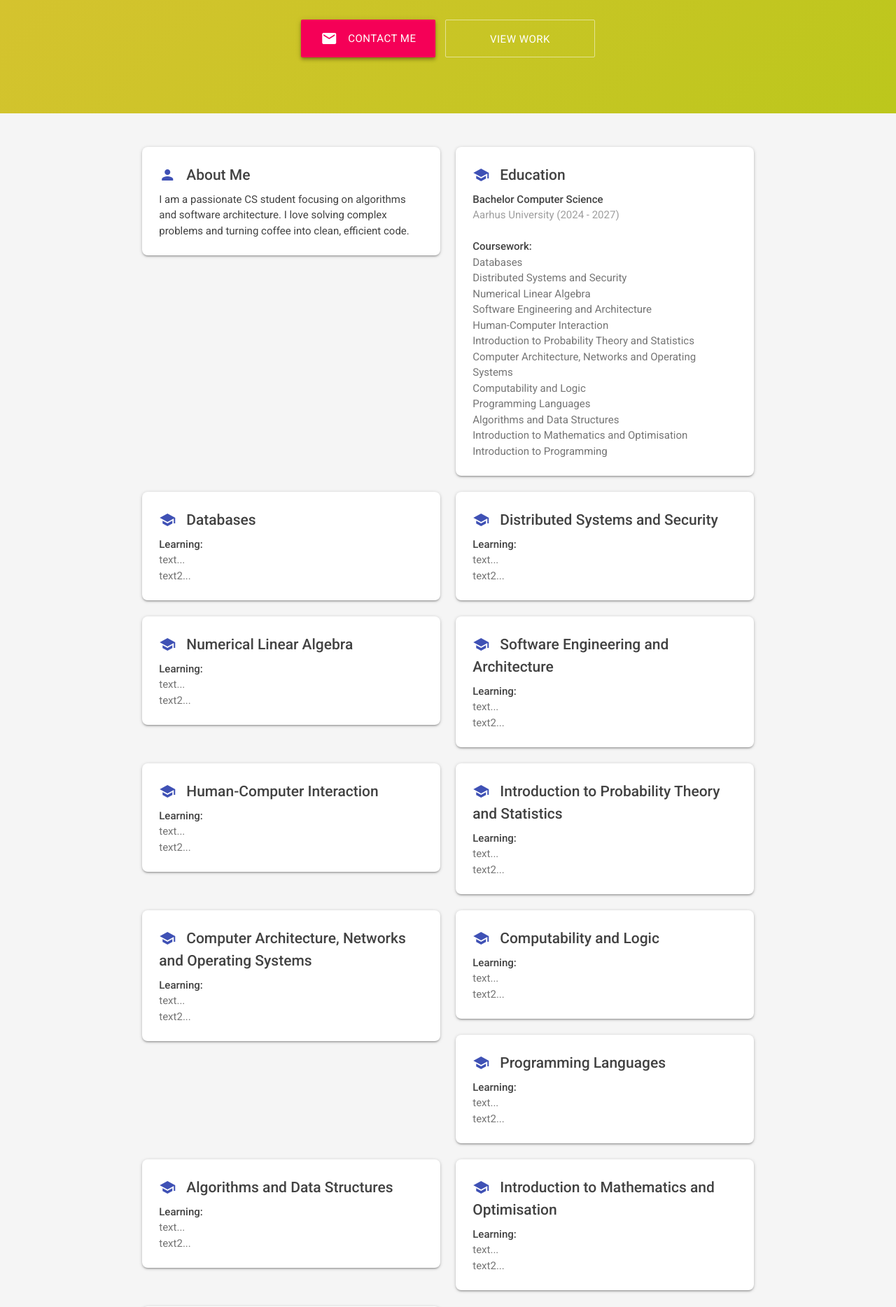
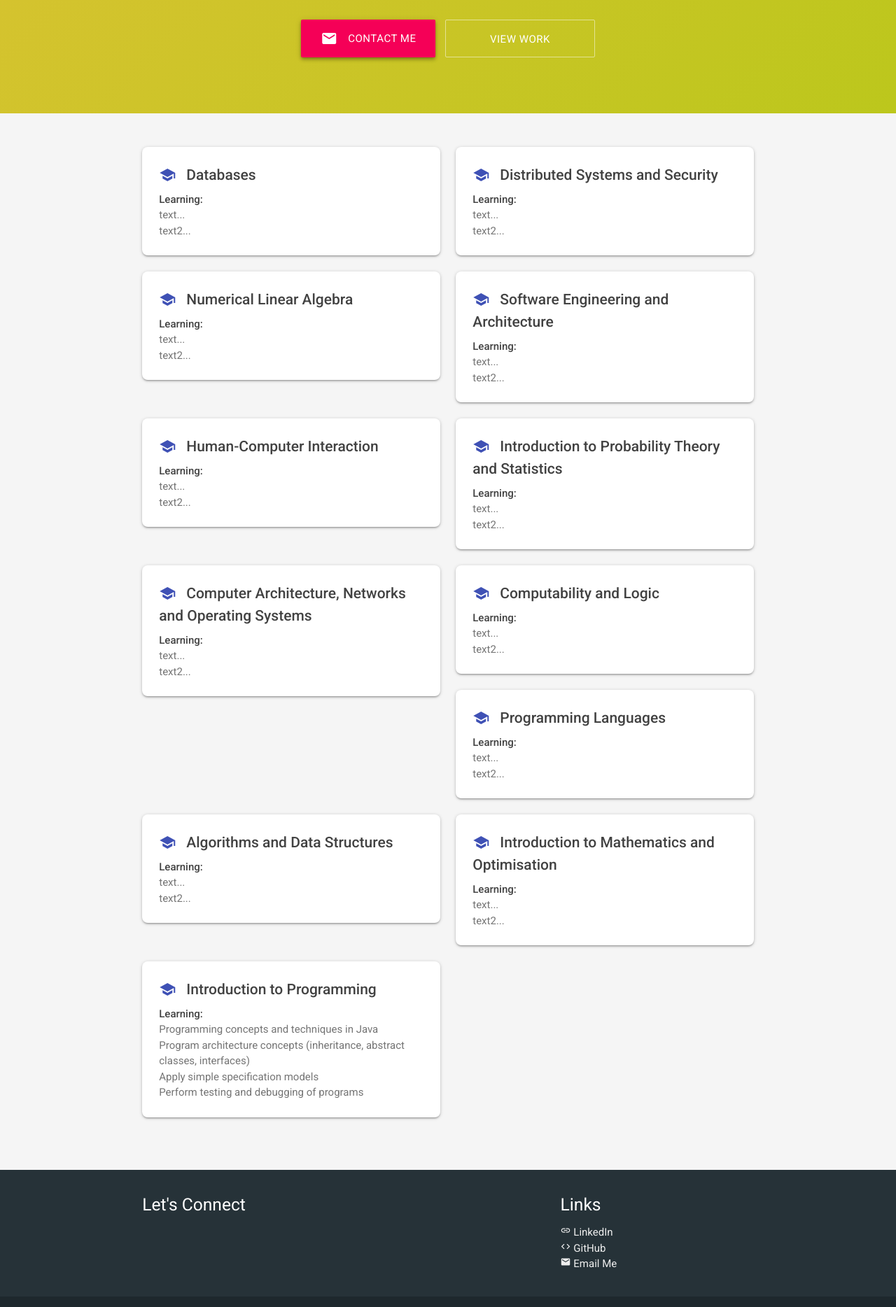
Before and after one commit to mathiasflansmose/landingpage, a Flask app: page / in a window 1280 px wide. Shown: the part 361-2229 px from the top of the page at 70% size. Run offline with Flask 3, Linux system fonts and the light colour scheme.

Commit message:
Removed two overview cards

```diff
--- a/templates/index.html
+++ b/templates/index.html
@@ -42,41 +42,6 @@
 
     <section class="container">
         <div class="row">
-            <div class="col s12 m6">
-                <div class="card white">
-                    <div class="card-content">
-                        <span class="card-title"><i class="material-icons left indigo-text">person</i>About Me</span>
-                        <p>
-                            I am a passionate CS student focusing on algorithms and software architecture.
-                            I love solving complex problems and turning coffee into clean, efficient code.
-                        </p>
-                    </div>
-                </div>
-            </div>
-
-            <div class="col s12 m6">
-                <div class="card white">
-                    <div class="card-content">
-                        <span class="card-title"><i class="material-icons left indigo-text">school</i>Education</span>
-                        <p><strong>Bachelor Computer Science</strong></p>
-                        <p class="grey-text">Aarhus University (2024 - 2027)</p>
-                        <br>
-                        <p><strong>Coursework:</strong></p>
-                        <p class="grey-text text-darken-1">Databases</p>
-                        <p class="grey-text text-darken-1">Distributed Systems and Security</p>
-                        <p class="grey-text text-darken-1">Numerical Linear Algebra</p>
-                        <p class="grey-text text-darken-1">Software Engineering and Architecture</p>
-                        <p class="grey-text text-darken-1">Human-Computer Interaction</p>
-                        <p class="grey-text text-darken-1">Introduction to Probability Theory and Statistics</p>
-                        <p class="grey-text text-darken-1">Computer Architecture, Networks and Operating Systems</p>
-                        <p class="grey-text text-darken-1">Computability and Logic</p>
-                        <p class="grey-text text-darken-1">Programming Languages</p>
-                        <p class="grey-text text-darken-1">Algorithms and Data Structures</p>
-                        <p class="grey-text text-darken-1">Introduction to Mathematics and Optimisation</p>
-                        <p class="grey-text text-darken-1">Introduction to Programming</p>
-                    </div>
-                </div>
-            </div>
 
         <!-- Course cards  -->
         {% for card in course_cards %}
@@ -92,8 +57,6 @@
             </div>
         </div>
         {% endfor %}
-
-
 
         </div>
     </section>
```
Lines whose indentation alone changed are shown as unchanged.
